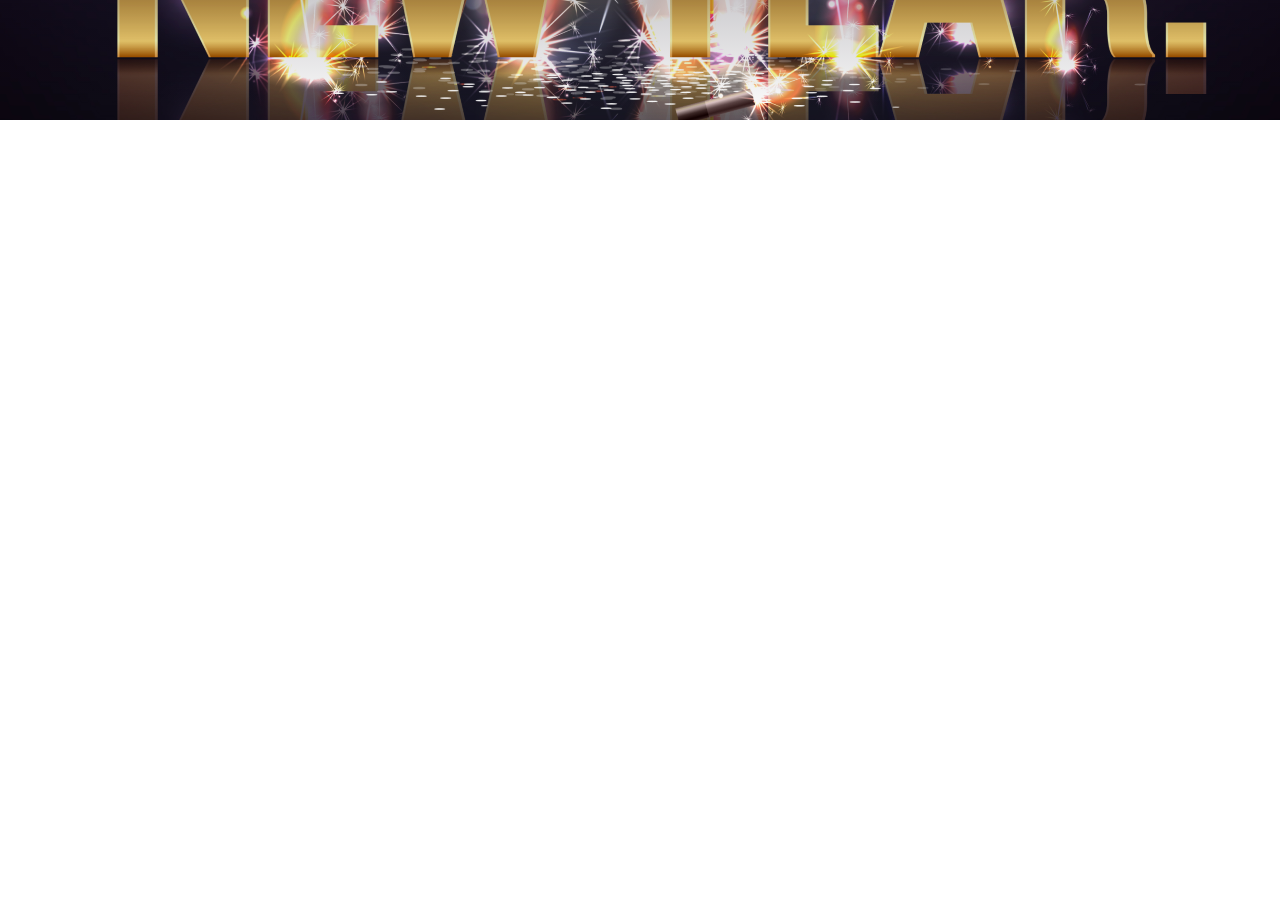
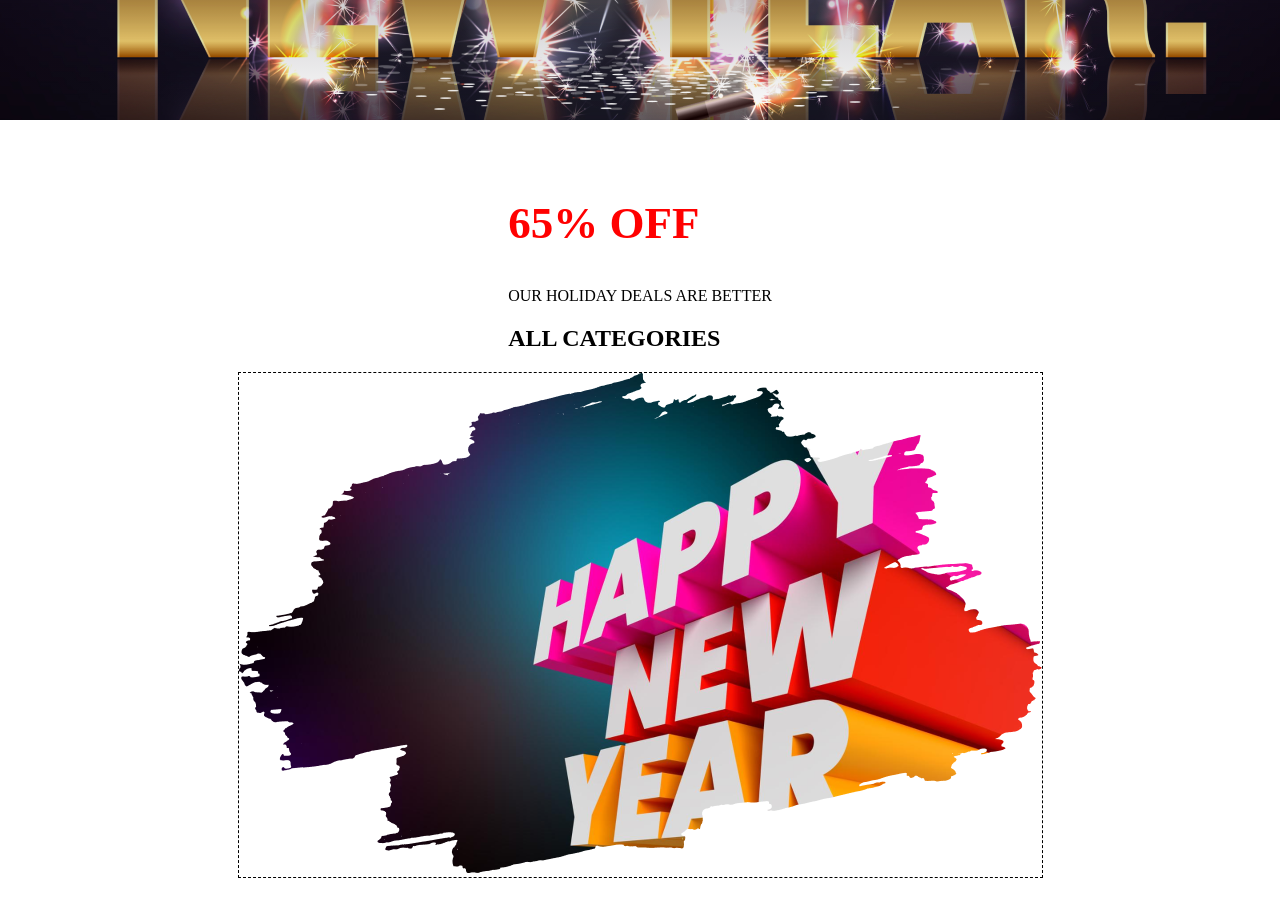
Before and after one commit to mhAbdullah22/new-year-new-me, a plain HTML site: page index.html in a window 1280 px wide. Shown: the part 480-1392 px from the top of the page. Before the commit the page ends 800 px from the top, so only its background shows below. Drawn offline with Linux system fonts and the light colour scheme.

Commit message:
my 3rd commit

```diff
--- a/index.html
+++ b/index.html
@@ -19,7 +19,19 @@
 
   </header>
   <main>
+   <section>
+    <div class="newyear-title">
+      <h1>65% OFF</h1>
+      <p>OUR HOLIDAY DEALS ARE BETTER</p>
+      <h2>ALL CATEGORIES</h2>
 
+    </div>
+    <div class="newyear-img">
+      <img src="images/New Year Photo.png" alt="">
+    </div>
+
+
+   </section>
   </main>
   <footer>
 
--- a/styles/new.css
+++ b/styles/new.css
@@ -31,3 +31,20 @@ header{
 
   text-align: center;
 }
+/* new year styles */
+section{
+  display: flex;
+  justify-content: center;
+  align-items: center;
+  flex-direction: column;
+  padding-top: 40px;
+  padding-bottom: 40px;
+}
+section>div>h1{
+  font-size: 45px;
+  color:#FF0000;
+}
+.newyear-img{
+  border-style:dashed;
+  border-width: 1px;
+}
```
